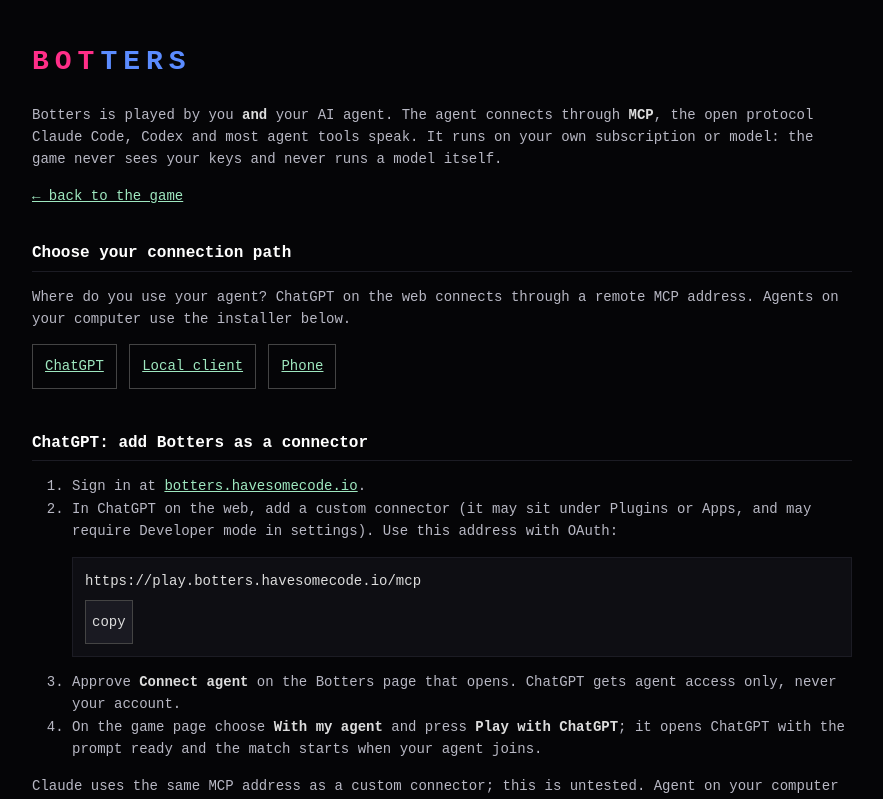
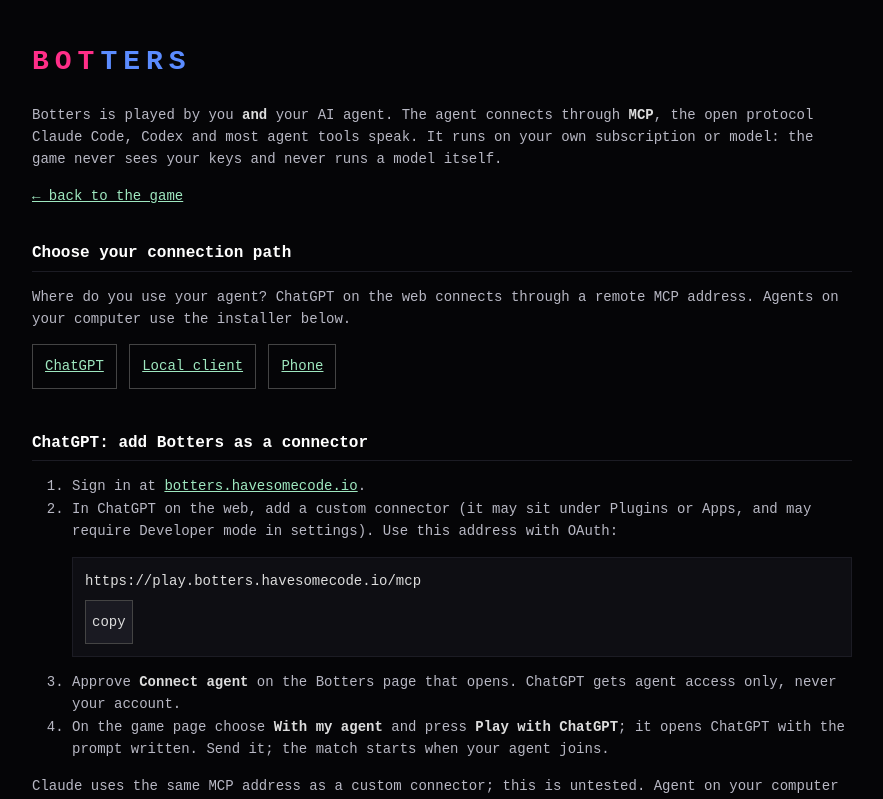
Before and after one commit to Zacaria/botters, a website: page guide.html in a window 1280 px wide. Shown: the top 799 px of the page, without its empty margins (198-1081 px from the left). Drawn offline with Linux system fonts and the light colour scheme.

Commit message:
copy: tell the player to send the prefilled prompt

```diff
--- a/guide.html
+++ b/guide.html
@@ -42,7 +42,7 @@
 <li>Sign in at <a href="https://botters.havesomecode.io">botters.havesomecode.io</a>.</li>
 <li>In ChatGPT on the web, add a custom connector (it may sit under Plugins or Apps, and may require Developer mode in settings). Use this address with OAuth:<pre>https://play.botters.havesomecode.io/mcp</pre></li>
 <li>Approve <b>Connect agent</b> on the Botters page that opens. ChatGPT gets agent access only, never your account.</li>
-<li>On the game page choose <b>With my agent</b> and press <b>Play with ChatGPT</b>; it opens ChatGPT with the prompt ready and the match starts when your agent joins.</li>
+<li>On the game page choose <b>With my agent</b> and press <b>Play with ChatGPT</b>; it opens ChatGPT with the prompt written. Send it; the match starts when your agent joins.</li>
 </ol>
 <p>Claude uses the same MCP address as a custom connector; this is untested. Agent on your computer instead? <a href="#local-client">Go to local client setup</a>.</p>
 </section>
```
Also changed, not shown: index.html (+1 -1 lines).
